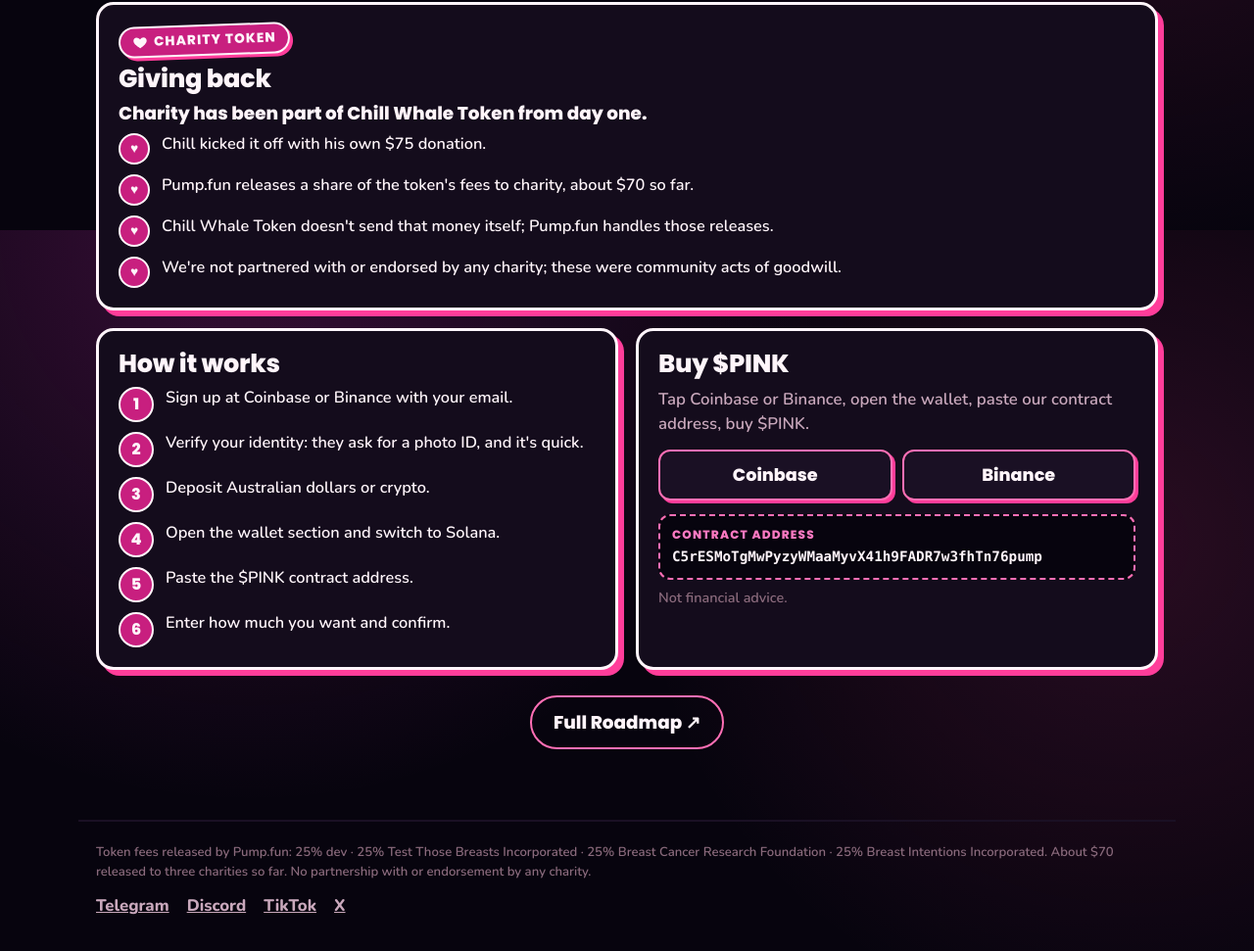
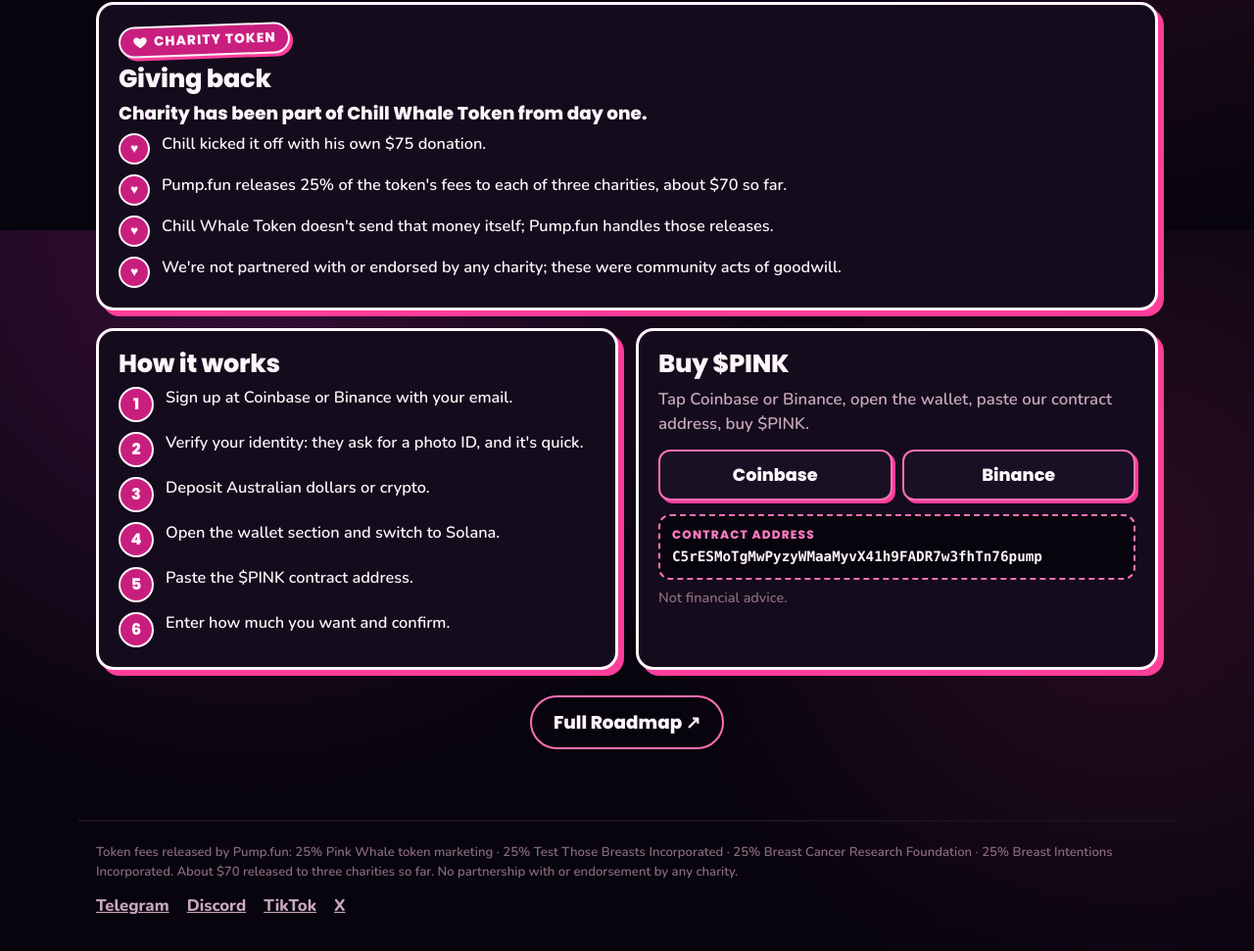
Before and after one commit to jamesdeanb90/pinkwhale-site, a plain HTML site: page index.html in a window 1280 px wide. Shown: the part 3765-4736 px from the top of the page at 98% size. Drawn offline with Linux system fonts and the light colour scheme.

Commit message:
Replace 25% dev with 25% Pink Whale token marketing in the fee split (James, 25 Nov)
Keep the 25% each to the three named charities, Pump.fun as the releaser, and the no-partnership lines.

```diff
--- a/index.html
+++ b/index.html
@@ -146,7 +146,7 @@
       <p class="charity-lead">Charity has been part of Chill Whale Token from day one.</p>
       <ul class="charity-list">
         <li>Chill kicked it off with his own $75 donation.</li>
-        <li>Pump.fun releases a share of the token's fees to charity, about $70 so far.</li>
+        <li>Pump.fun releases 25% of the token's fees to each of three charities, about $70 so far.</li>
         <li>Chill Whale Token doesn't send that money itself; Pump.fun handles those releases.</li>
         <li>We're not partnered with or endorsed by any charity; these were community acts of goodwill.</li>
       </ul>
@@ -179,7 +179,7 @@
 </main>
 
 <footer class="footer">
-  <p class="split">Token fees released by Pump.fun: 25% dev · 25% Test Those Breasts Incorporated · 25% Breast Cancer Research Foundation · 25% Breast Intentions Incorporated. About $70 released to three charities so far. No partnership with or endorsement by any charity.</p>
+  <p class="split">Token fees released by Pump.fun: 25% Pink Whale token marketing · 25% Test Those Breasts Incorporated · 25% Breast Cancer Research Foundation · 25% Breast Intentions Incorporated. About $70 released to three charities so far. No partnership with or endorsement by any charity.</p>
   <ul class="foot-links">
     <li><a href="https://t.me/PinkWhaleCommunity" target="_blank" rel="noopener">Telegram</a></li>
     <li><a href="https://discord.gg/zwG5vYfAF" target="_blank" rel="noopener">Discord</a></li>
```
